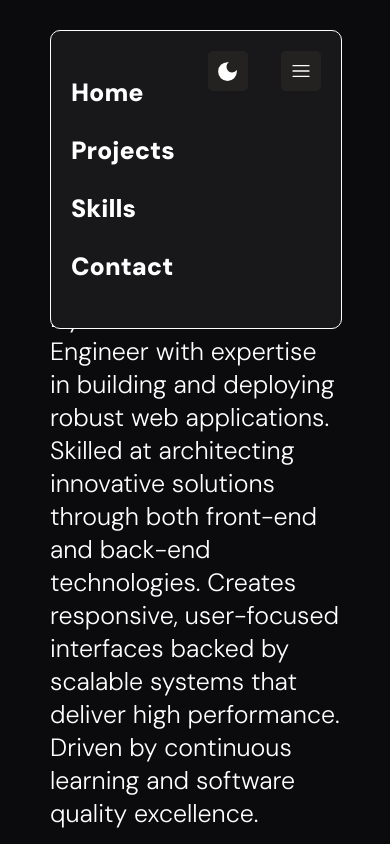
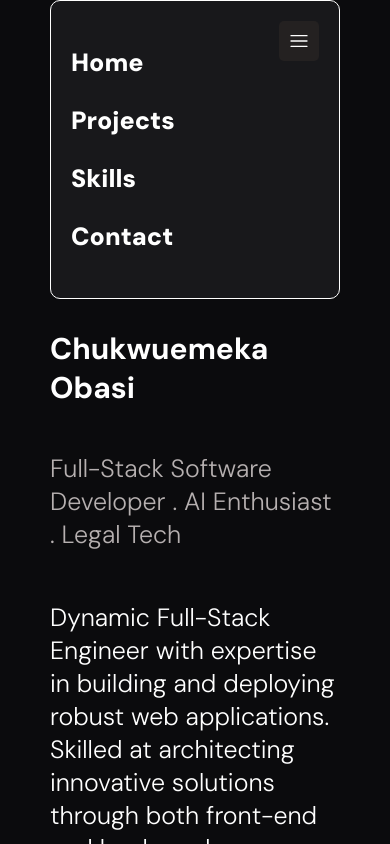
Before and after one commit to Chumexxx/Portfolio, a React (Vite) app: page / in a window 390 px wide. Both pictures are taken after a click on the element 319 px from the left and 50 px from the top of the page. Shown: the top 844 px of the page. Built offline with nearby package versions, Linux system fonts and the light colour scheme.

Commit message:
my first commit

```diff
--- a/src/Static/SideBar.jsx
+++ b/src/Static/SideBar.jsx
@@ -1,7 +1,6 @@
 import React from 'react'
 import styled from 'styled-components'
 import { RxHamburgerMenu } from "react-icons/rx";
-import { MdDarkMode } from "react-icons/md";
 
 
 const SideBar = ({ toggle, handleToggle }) => {
@@ -18,11 +17,6 @@ const SideBar = ({ toggle, handleToggle }) => {
             <a href="#contact" onClick={handleToggle}><p>Contact</p></a>
           </div>
 
-          <ToggleButton>
-                <MdDarkMode size={25}/>
-                {/* {theme === 'dark' ? <MdDarkMode size={25} /> : <MdOutlineDarkMode size={25} />} */}
-          </ToggleButton>
-
           <HamburgerDiv  onClick={handleToggle}>
             <RxHamburgerMenu size={20}/>
           </HamburgerDiv>
@@ -36,7 +30,8 @@ const SideBar = ({ toggle, handleToggle }) => {
 export default SideBar
 
 const Container = styled.div`
-  position: absolute;
+  position: sticky;
+  width: auto;
   z-index: 1000;
 
 `
@@ -46,8 +41,6 @@ const SideWrapper = styled.div`
   border-radius: 10px;
   border: 1px solid white;
   padding: 20px;
-  min-width: 250px;
-  height: 100%;
   display: flex;
   justify-content: space-between;
 
@@ -67,35 +60,6 @@ const SideWrapper = styled.div`
 
 `
 
-const ToggleButton = styled.div`
-    /* width: 60px;
-    height: 50px;
-    border: none;
-    border-radius: 5px;
-    display: flex;
-    justify-content: center;
-    align-items: center;
-    background-color: #242121;
-    display: none; */
-
-    //background: var(--secondary);
-    background-color: #242121;
-    border: none;
-    border-radius: 5px;
-    width: 40px;
-    height: 40px;
-    cursor: pointer;
-    display: flex;
-    align-items: center;
-    justify-content: center;
-    color: var(--text);
-    transition: all 0.3s ease;
-
-    &:hover {
-        transform: scale(1.1);
-    }
-`
-
 const HamburgerDiv = styled.div`
   width: 40px;
   height: 40px;
```
Also changed, not shown: src/Static/Header.jsx (+0 -58 lines), src/index.css (+0 -29 lines), src/main.jsx (+0 -8 lines).
